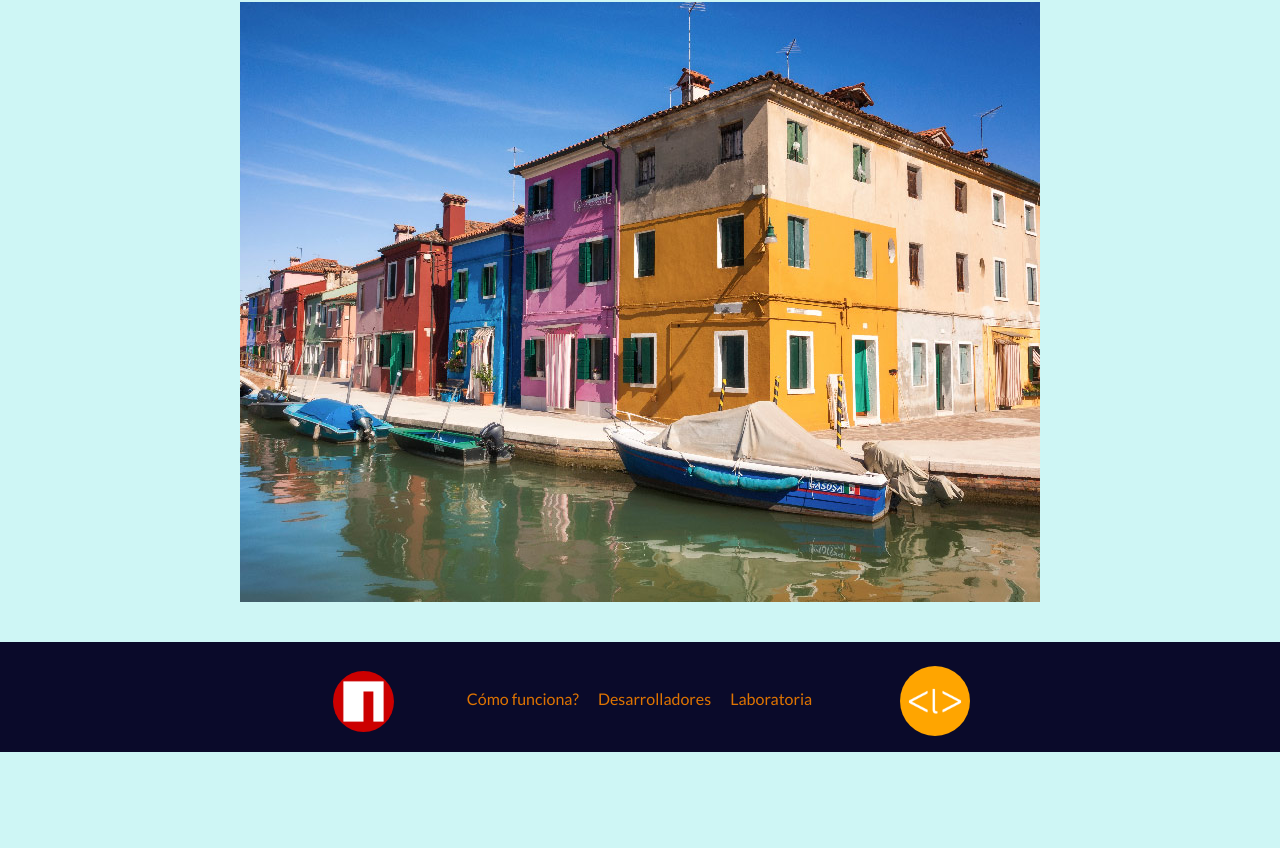
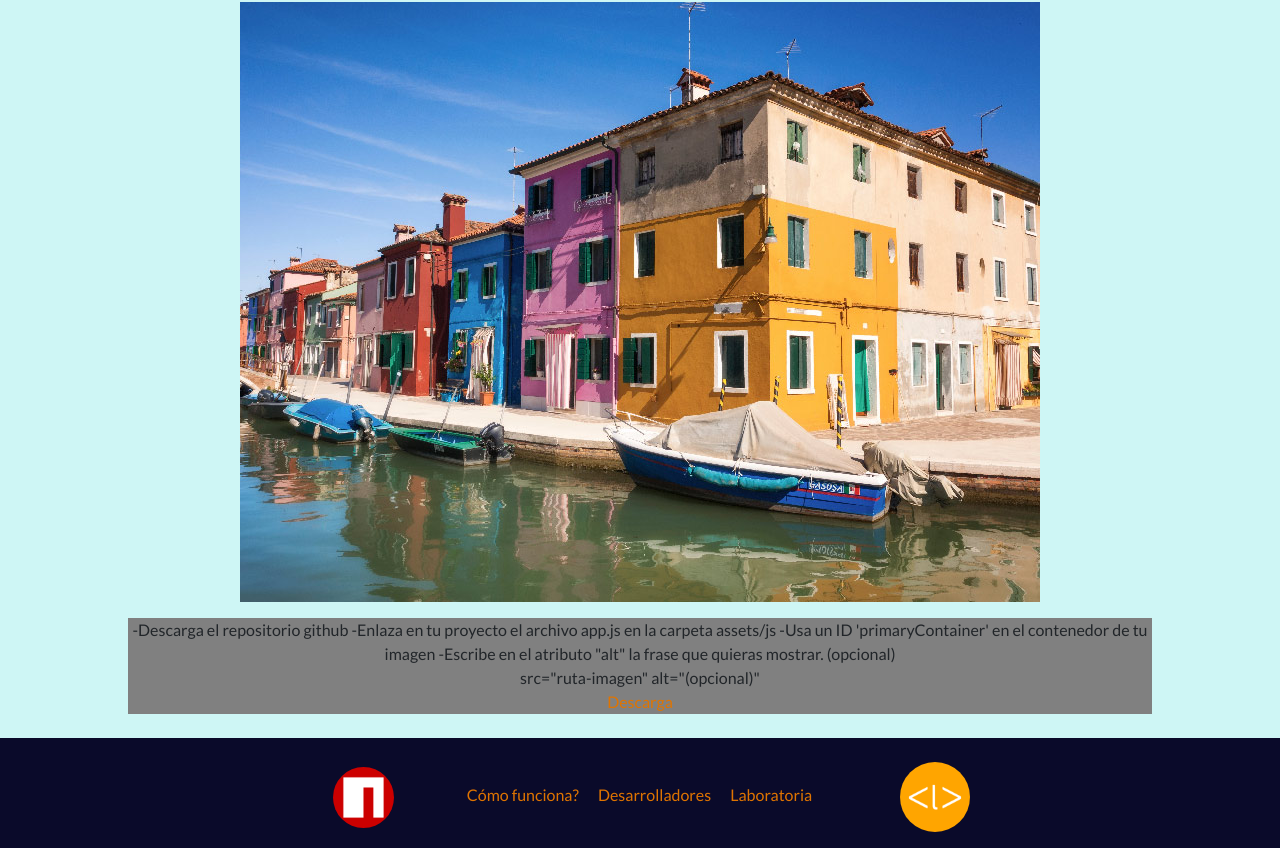
Before and after one commit to lucyloules/Reto-JS, a website: page index.html in a window 1280 px wide. Shown: the part 658-1506 px from the top of the page. Before the commit the page ends 1410 px from the top, so only its background shows below. Drawn offline with nearby package versions, Linux system fonts and the light colour scheme; files whose address does not match are found by name.

Commit message:
modificacion de html paso a paso y readme

```diff
--- a/assets/css/main.css
+++ b/assets/css/main.css
@@ -81,3 +81,8 @@ text-align: center;
 	margin-left: 4%;
 	border-radius: 50%;
 }
+#steps{
+	width: 80%;
+	margin-left: 10%;
+	background-color: gray;
+}
--- a/index.html
+++ b/index.html
@@ -67,6 +67,22 @@
     </div>
   </div>
 </section>
+
+<!-- pasos -->
+<section id="steps" align="center">
+  <div class="row">
+    <div class="col-lg-12 col-md-12 col-xs-12">
+      -Descarga el repositorio github
+        -Enlaza en tu proyecto el archivo app.js en la carpeta assets/js
+        -Usa un ID 'primaryContainer' en el contenedor de tu imagen
+        -Escribe en el atributo "alt" la frase que quieras mostrar. (opcional)
+        <script src="assets/js/app.js" type="text/javascript"></script>
+        <div id="primaryContainer"><img>src="ruta-imagen" alt="(opcional)"</img></div>
+        <a target="_blank" href="https://github.com/lucyloules/Reto-JS"> Descarga</a>
+      </div>
+    </div>
+  </section>
+
 <!-- footer -->
 <footer id="bonding">
   <div class="row">
```
Also changed, not shown: assets/img/demo.jpg (renamed from assets/img/illustration/demo.jpg).
